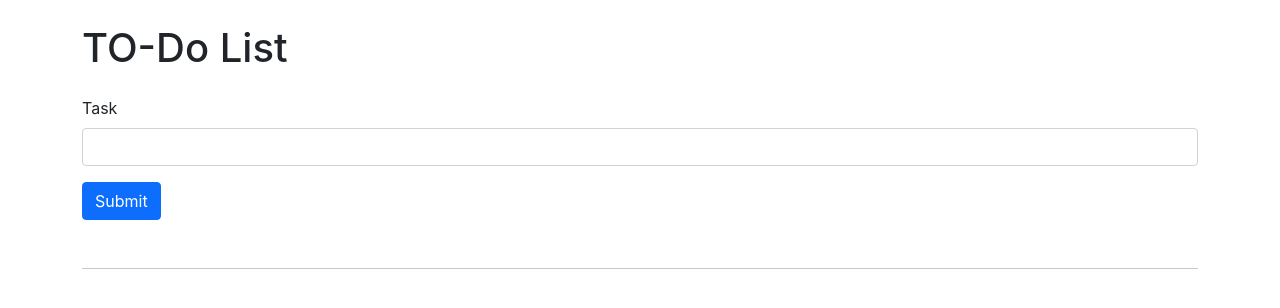
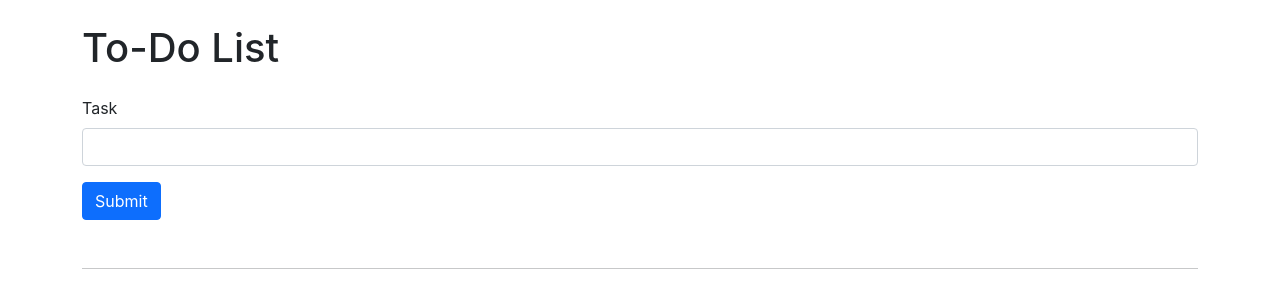
Before and after one commit to Gopi-Savaliya/ReactToDoList, a React (Create React App) app: page / in a window 1280 px wide. Shown: the top 308 px of the page. Built offline with nearby package versions, Linux system fonts and the light colour scheme.

Commit message:
Title changed

```diff
--- a/public/index.html
+++ b/public/index.html
@@ -28,7 +28,7 @@
     <!-- Bootstrap CSS -->
     <link href="https://cdn.jsdelivr.net/npm/bootstrap@5.1.3/dist/css/bootstrap.min.css" rel="stylesheet" integrity="sha384-1BmE4kWBq78iYhFldvKuhfTAU6auU8tT94WrHftjDbrCEXSU1oBoqyl2QvZ6jIW3" crossorigin="anonymous">
 
-    <title>TO Do</title>
+    <title>To-Do List</title>
   </head>
   <body>
     <noscript>You need to enable JavaScript to run this app.</noscript>
--- a/src/App.js
+++ b/src/App.js
@@ -24,7 +24,7 @@ class App extends Component {
   render() {
     return (
       <div className="container">
-        <h1 className='my-4'>TO-Do List</h1>
+        <h1 className='my-4'>To-Do List</h1>
         <Form onSubmitHandler={this.onSubmitHandler} />
         <hr className="my-5" />
         {this.state.tasks.length!==0?<Table tasks={this.state.tasks} taskComplete={this.taskComplete} />:""}
```
